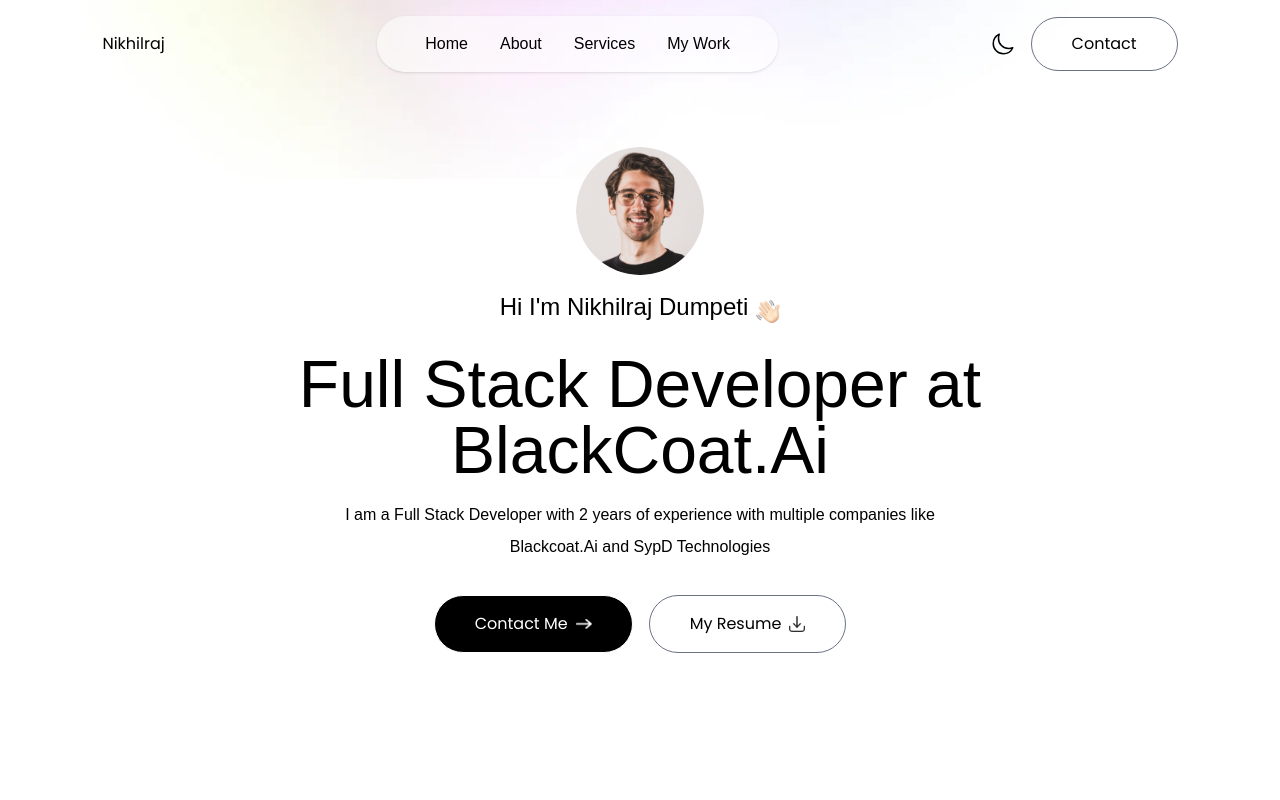
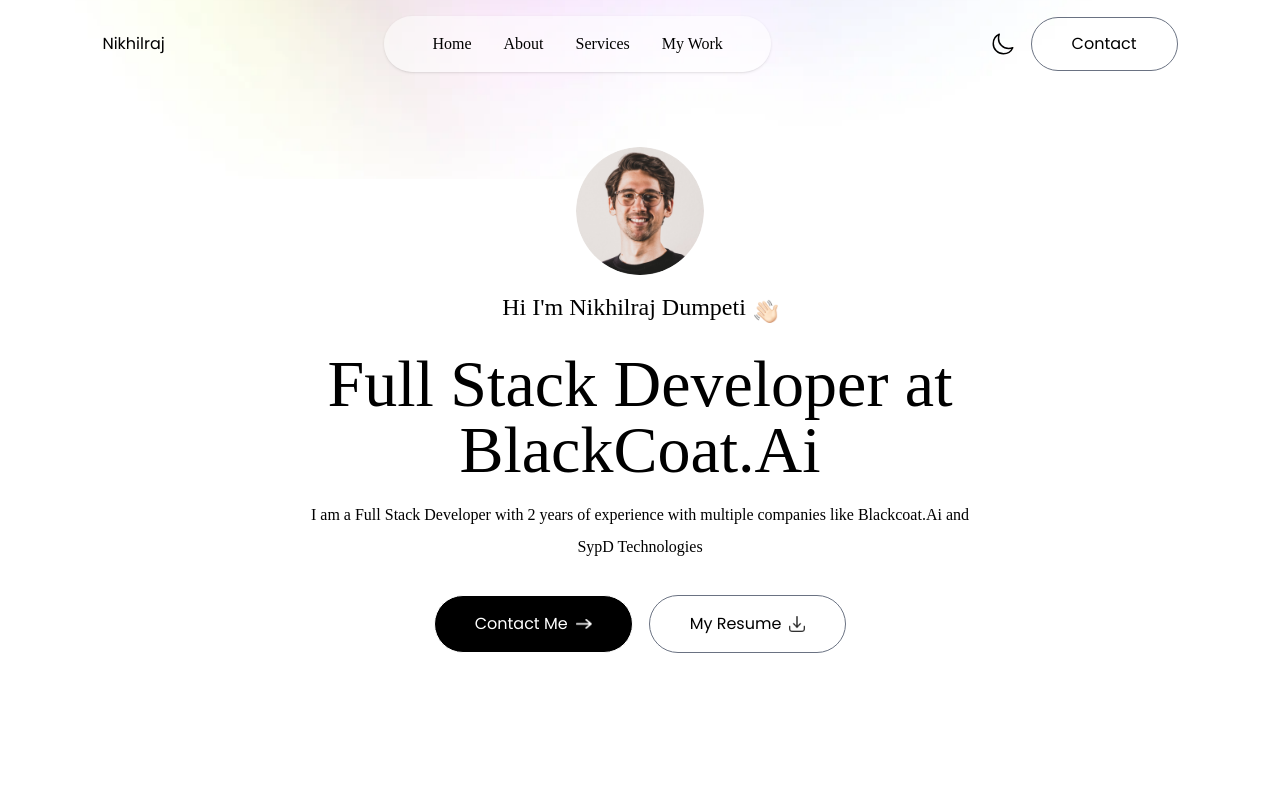
Before and after one commit to nikhilraj021/portfolio, a Next.js app: page / in a window 1280 px wide. Shown: the top 800 px of the page. Built offline with nearby package versions, Linux system fonts and the light colour scheme; a web font is replaced by a local one.

Commit message:
Refactor AboutUs component to use CSS variables for hover effects; update font theme in globals.css and remove unused Ovo font import in layout.tsx

```diff
--- a/src/app/components/AboutUs.jsx
+++ b/src/app/components/AboutUs.jsx
@@ -33,7 +33,7 @@ const AboutUs = () => {
             {infoList.map(({ icon, iconDark, title, description }, index) => (
               <li
                 key={index}
-                className="border-[0.5px] border-grey-400 rounded-xl p-6 cursor-pointer hover:bg-[#fcf4ff] hover:-translate-y-1 duration-500"
+                className="border-[0.5px] border-grey-400 rounded-xl p-6 cursor-pointer hover:bg-lightHover hover:-translate-y-1 duration-500"
               >
                 <Image src={icon} alt="icon" className="w-7 mt-3" />
                 <h3 className="my-4 font-semibold text-grey-700">{title}</h3>
--- a/src/app/globals.css
+++ b/src/app/globals.css
@@ -2,5 +2,7 @@
 @import "tailwindcss";
 
 @theme {
-    --font-ovo : "Ovo", sans-serif;
+    --font-ovo :  "Ovo", serif;
+    --color-lightHover: #fcf4ff;
+    --color-darkHover: #2a004a;
 }
--- a/src/app/layout.tsx
+++ b/src/app/layout.tsx
@@ -1,18 +1,11 @@
 import type { Metadata } from "next";
-import { Poppins, Ovo } from "next/font/google";
+import { Poppins} from "next/font/google";
 import "./globals.css";
 
 const poppins = Poppins({
   weight: ["100", "200", "300", "400", "500", "600", "700", "800", "900"],
   subsets: ["latin"],
 });
-
-const ovo = Ovo({
-  weight: ["400"],
-  subsets: ["latin"],
-  variable: "--font-ovo",
-});
-
 
 
 export const metadata: Metadata = {
```
